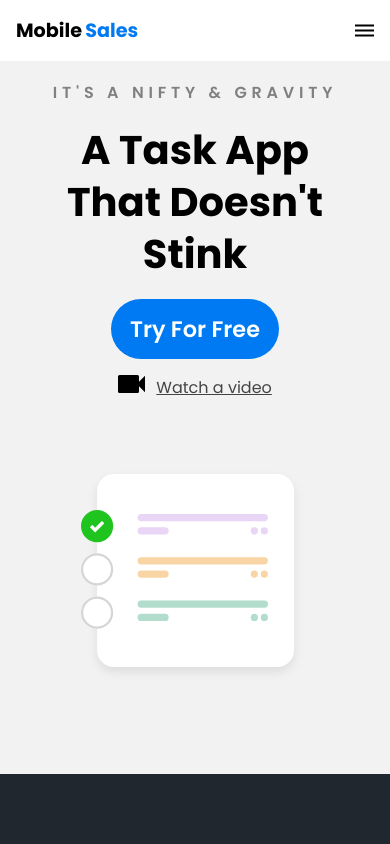
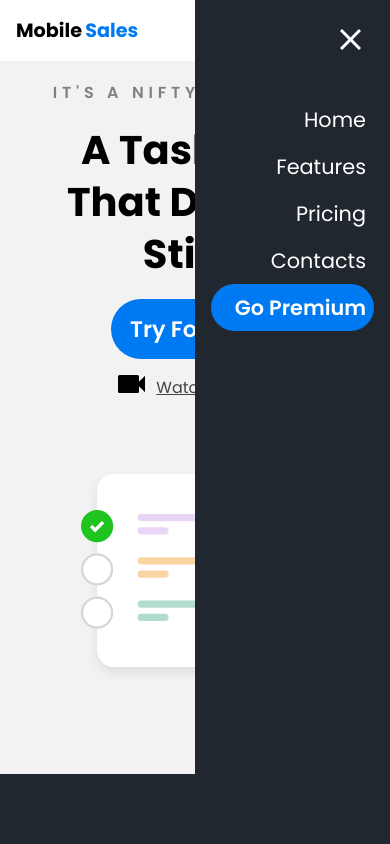
Before and after one commit to Manojkumar-13/mobile-sales, a plain HTML site: page index.html in a window 390 px wide. Both pictures are taken after a click on the picture 364 px from the left and 30 px from the top of the page. Shown: the top 844 px of the page. Drawn offline with Linux system fonts and the light colour scheme.

Commit message:
mobile menu completed

```diff
--- a/index.html
+++ b/index.html
@@ -14,9 +14,11 @@
     <nav class=navbar>
       <div class="container">
         <a href="/" class="logo">Mobile<span>Sales</span> </a>
-        <img src="./assets/images/menu.svg" alt="menu-button" class="mobile-menu">
-        <div class="nav">
-          <img src="/assets/images/exit.svg" alt="Menu Button Exit" class="mobile-menu-exit">
+        <img src="./assets/images/menu.svg" alt="menu-button" class="mobile-menu"id ="mobile-menu"/>
+
+        <div class="nav" id ="nav">
+          <img src="/assets/images/exit.svg" alt="Menu Button Exit" class="mobile-menu-exit" id = "mobile-exit"/>
+
           <ul class="menu-primary">
             <li class="curent"><a href="#">Home</a></li>
             <li><a href="#">Features</a></li>
@@ -118,5 +120,18 @@
 
   </section>
   <!-- contact section end -->
+  <script>
+    const mobileBtn = document.getElementById('mobile-menu');
+      const nav = document.getElementById('nav');
+      mobileBtnExit = document.getElementById('mobile-exit');
+
+      mobileBtn.addEventListener('click', () => {
+        nav.classList.add('menu-btn');
+      });
+
+      mobileBtnExit.addEventListener('click', () => {
+        nav.classList.remove('menu-btn');
+      });
+  </script>
 </body>
 </html>
--- a/styles/style.css
+++ b/styles/style.css
@@ -165,3 +165,36 @@ input[type= "submit"]{
   width: 100%;
   height:20rem;
 }
+/* Mobile menu bar */
+.nav.menu-btn{
+  display: block;
+}
+.nav{
+  position: fixed;
+  z-index: 999;
+  width:50%;
+  right: 0;
+  top:0;
+  background-color:#20272e ;
+  height:100vh;
+  padding:1rem
+}
+.nav ul.menu-primary{
+  margin-top: 5rem;
+}
+.nav li a{
+  color:white;
+  display:block;
+  padding: 0.5rem;
+  font-size: 1.3rem;
+  text-align: right;
+}
+.nav li a:hover{
+  font-weight: bold;
+}
+.mobile-menu-exit{
+  float: right;
+  margin: 0.8rem;
+  cursor: pointer;
+
+}
```
